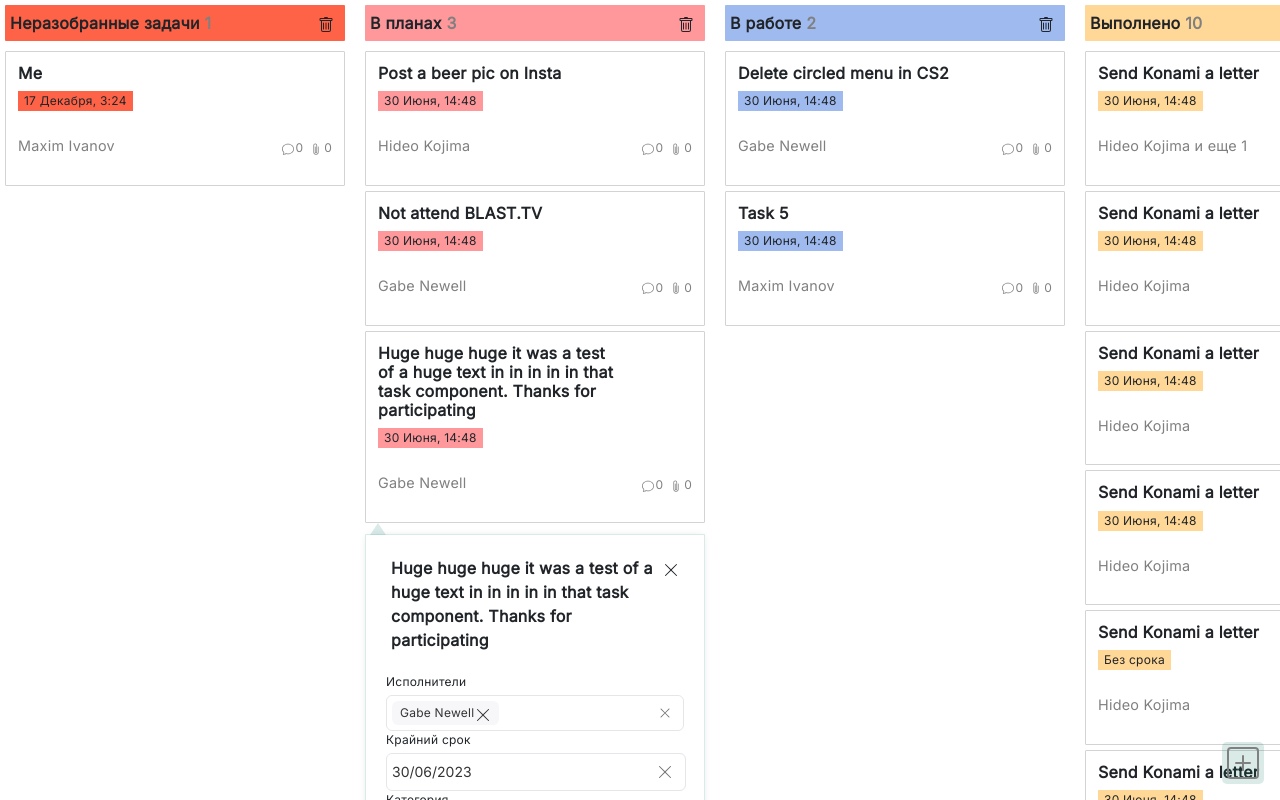
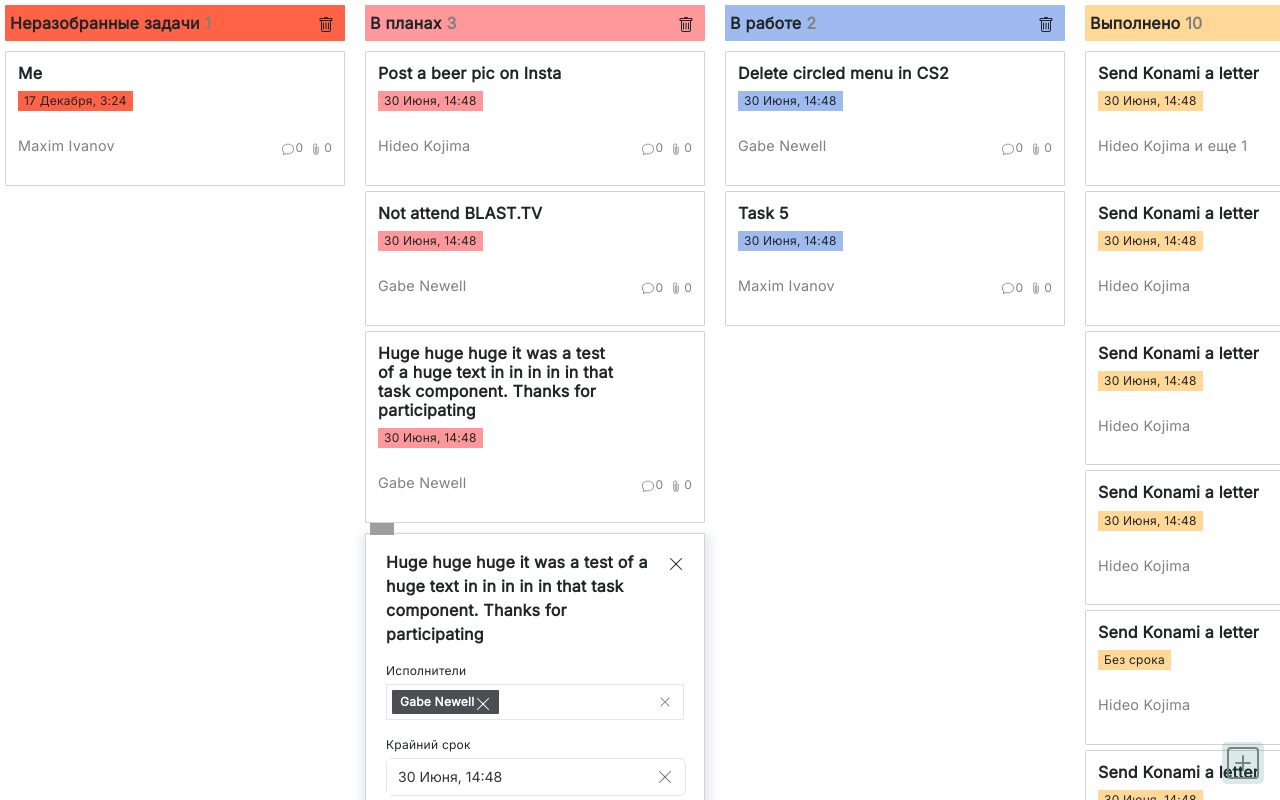
Before and after one commit to adonocolor/Task-Manager, a React app: page / in a window 1280 px wide. Both pictures are taken after a click on the element 535 px from the left and 426 px from the top of the page. Shown: the top 800 px of the page. Built offline with nearby package versions, Linux system fonts and the light colour scheme; grey boxes are pictures that could not be loaded.

Commit message:
style: updateTask and addTask modal forms

```diff
--- a/package.json
+++ b/package.json
@@ -25,6 +25,7 @@
     "autoprefixer": "^10.4.14",
     "babel-loader": "^9.1.2",
     "css-loader": "^6.8.1",
+    "file-loader": "^6.2.0",
     "html-webpack-plugin": "^5.5.1",
     "less": "^4.1.3",
     "less-loader": "^11.1.3",
--- a/src/components/Forms/Task/AddTaskForm.js
+++ b/src/components/Forms/Task/AddTaskForm.js
@@ -2,8 +2,9 @@ import React from "react";
 import {employees} from "../../../data/data";
 import '../../../styles/addTask.scss'
 import {CrossIcon} from "../../Icons";
-import {Button, Input, ButtonToolbar, Form, TagPicker, DatePicker, Uploader} from "rsuite";
+import {Button, Input, ButtonToolbar, Form, TagPicker, DatePicker} from "rsuite";
 import '../../../styles/rsuite.scss'
+import {inputStyle, labelStyle} from "./rsuiteStyles";
 
 const Textarea = React.forwardRef((props, ref) => <Input {...props} as="textarea" ref={ref} />);
 
@@ -25,24 +26,26 @@ export const AddTaskForm = ({open, onClose}) => {
             <Form>
                 <div className='form'>
                     <Form.Group style={{margin: 0, padding: 0}} >
-                        <Form.ControlLabel style={{fontSize: "0.75rem"}}>Название</Form.ControlLabel>
-                        <Input style={{fontSize: "0.75rem", width: "100%"}} placeholder='Название задачи'></Input>
+                        <Form.ControlLabel style={labelStyle}>Название</Form.ControlLabel>
+                        <Input style={inputStyle} placeholder='Название задачи'></Input>
                     </Form.Group>
                     <Form.Group style={{margin: 0, padding: 0}} >
-                        <Form.ControlLabel style={{fontSize: "0.75rem"}}>Исполнители</Form.ControlLabel>
-                        <TagPicker style={{fontSize: "0.75rem", width: "100%"}} data={data} />
+                        <Form.ControlLabel style={labelStyle}>Исполнители</Form.ControlLabel>
+                        <TagPicker placeholder={'Выберите пользователей'} style={inputStyle} data={data} />
                     </Form.Group>
                     <Form.Group style={{margin: 0, padding: 0}} >
-                        <Form.ControlLabel style={{fontSize: "0.75rem"}}>Крайний срок</Form.ControlLabel>
-                        <DatePicker />
+                        <Form.ControlLabel style={labelStyle}>Крайний срок</Form.ControlLabel>
+                        <DatePicker format={"dd.MM.yyyy"} placeholder={'дд.мм.гггг'}/>
                     </Form.Group>
                     <Form.Group style={{margin: 0, padding: 0}} >
-                        <Form.ControlLabel style={{fontSize: "0.75rem"}}>Добавить файл</Form.ControlLabel>
-                        <Uploader style={{fontSize: "0.75rem", width: "100%"}}  action="//jsonplaceholder.typicode.com/posts/" />
+                        <Form.ControlLabel style={labelStyle}>Добавить файл</Form.ControlLabel>
+                        <div className='rs-input fileCont'>
+                            <input type='file' className='file'/>
+                        </div>
                     </Form.Group>
                     <Form.Group controlId="textarea-1" style={{height: "100%", margin: 0, padding: 0}}>
-                        <Form.ControlLabel style={{fontSize: "0.75rem"}}>Комментарий</Form.ControlLabel>
-                        <Form.Control className='comment' placeholder='Введите комментарий' rows={2} name="textarea" style={{width: "100%",  maxHeight: 100 }} accepter={Textarea} />
+                        <Form.ControlLabel style={labelStyle}>Комментарий</Form.ControlLabel>
+                        <Form.Control className='comment' placeholder='Введите комментарий' rows={2} name="textarea" style={{width: "100%",  maxHeight: 100, fontSize: "0.75rem", borderRadius: "1px" }} accepter={Textarea} />
                     </Form.Group>
                 </div>
                 <div className='sendIt'>
--- a/src/components/Forms/Task/UpdateTaskForm.js
+++ b/src/components/Forms/Task/UpdateTaskForm.js
@@ -4,15 +4,15 @@ import { Form, TagPicker, DatePicker, InputPicker} from "rsuite";
 import {employees, taskStatus} from "../../../data/data";
 import '../../../styles/updateTask.scss'
 import '../../../styles/rsuite.scss'
+import '../../../data/data'
+import {inputStyle, formGroupStyle} from "./rsuiteStyles";
+import {parseDate} from "../../Task";
+import Arrow from '../../../svg/arrowIcon.svg';
+
 
 const categories = taskStatus.map((task) => {
     return ({label: task.title, value: task.id, color: task.color})
 })
-
-const formGroupStyle = {
-    margin: 0,
-    padding: 0,
-}
 
 
 export const UpdateTaskForm = ({open, onClose, title, author, date, status}) => {
@@ -41,7 +41,7 @@ export const UpdateTaskForm = ({open, onClose, title, author, date, status}) =>
 
         return (
             <div id="updateForm" className='updateFormContainer'>
-                <div className='arrowUp'></div>
+                    <img src={Arrow} alt='arrowIcon'/>
                 <div className='updateTask'>
                     <div className='header'>
                         <p>{title}</p>
@@ -53,20 +53,37 @@ export const UpdateTaskForm = ({open, onClose, title, author, date, status}) =>
                         <div className='form'>
                             <Form.Group style={formGroupStyle}>
                                 <Form.ControlLabel>Исполнители</Form.ControlLabel>
-                                <TagPicker defaultValue={author.map(item => item.id)} style={{fontSize: "0.75rem", width: "100%"}} data={employees} labelKey="name" valueKey="id" />
+                                <TagPicker defaultValue={author.map(item => item.id)} style={inputStyle} data={employees} labelKey="name" valueKey="id" />
                             </Form.Group>
                             <Form.Group style={formGroupStyle}>
                                 <Form.ControlLabel>Крайний срок</Form.ControlLabel>
-                                <DatePicker style={{fontSize: "0.75rem", width: "100%"}} defaultValue={date}/>
+                                <DatePicker type="date" format="yyyy.MM.dd HH:mm" style={inputStyle} locale={{
+                                    sunday: 'Вс',
+                                    monday: 'Пн',
+                                    tuesday: 'Вт',
+                                    wednesday: 'Ср',
+                                    thursday: 'Чт',
+                                    friday: 'Пт',
+                                    saturday: 'Сб',
+                                    ok: 'OK',
+                                    today: 'Сегодня',
+                                    yesterday: 'Вчера',
+                                    hours: 'Часов',
+                                    minutes: 'Минут',
+                                    seconds: 'Секунд'
+                                }}
+                                            placeholder={'гггг.мм.дд ЧЧ:мм'}
+                                            renderValue={(date) => parseDate(date)}
+                                            defaultValue={date} />
                             </Form.Group>
                             <Form.Group style={formGroupStyle}>
                                 <Form.ControlLabel>Категория</Form.ControlLabel>
                                 <InputPicker
+                                    style={inputStyle}
                                     data={categories}
                                     placeholder="Выберите категорию"
                                     defaultValue={status.id}
                                     disabledItemValues={disabledCategories}
-                                    style={{fontSize: "0.75rem", width: "100%"}}
                                     renderMenuItem={(label, item) => {
                                         return (
                                             <div style={{fontSize: "0.75rem", width: "100%"}}>
--- /dev/null
+++ b/src/components/Forms/Task/rsuiteStyles.js
@@ -0,0 +1,12 @@
+export const formGroupStyle = {
+    margin: "0 0 16px 0",
+    padding: 0,
+}
+
+export const inputStyle = {
+    fontSize: "0.75rem", width: "100%", borderRadius: "1px"
+}
+
+export const labelStyle = {
+    fontSize: "0.75rem", marginTop: "5px"
+}
--- a/src/components/Task.js
+++ b/src/components/Task.js
@@ -3,7 +3,7 @@ import '../styles/task.scss'
 import {CommentIcon, FileIcon} from "./Icons";
 import {UpdateTaskForm} from "./Forms/Task/UpdateTaskForm";
 
-function parseDate(date) {
+export function parseDate(date) {
     if (date === null) {
         return 'Без срока'
     }
--- a/src/styles/addTask.scss
+++ b/src/styles/addTask.scss
@@ -2,7 +2,7 @@
 
 #addTaskPortal {
   position: relative;
-  z-index: 100;
+  z-index: 3;
 }
 
 
@@ -31,7 +31,7 @@
 
 
     p {
-      font-size: 0.75rem;
+      font-size: 1rem;
       font-weight: 600;
     }
 
@@ -76,6 +76,20 @@
       resize: vertical;
     }
 
+    input.file {
+      font-size: 0.75rem;
+      width: 100%;
+    }
+
+    input &#file-upload-button {
+      font-size: 0.75rem;
+      width: 100%;
+      border-radius: 1px;
+      border-style: solid;
+      border-color: lightgrey;
+      margin: 2px;
+    }
+
     fieldset {
       border: none;
       display: flex;
--- a/src/styles/colors.scss
+++ b/src/styles/colors.scss
@@ -6,3 +6,4 @@ $awaiting : #FFD796;
 $succeed : #9FBAEF;
 $shadow: 0 0 8px -3px rgba(34, 60, 80, 0.2);
 $transparentBlack: rgba(0, 0, 0, 0.2);
+$updateShadow: 1px 6px 8px 5px rgba(34, 60, 80, 0.11);
--- a/src/styles/rsuite.scss
+++ b/src/styles/rsuite.scss
@@ -1,7 +1,7 @@
 @import 'rsuite/dist/rsuite.min.css';
 
 // CODE BELOW IS ABOUT TO BE PROPERLY FIXED! probably by .less customization file
-//
+
 .rs-form:not(.rs-form-inline) .rs-form-group:not(:last-child) {
   margin-bottom: 5px;
 }
@@ -15,8 +15,31 @@
   align-items: stretch;
 
   .rs-input, .rs-uploader-trigger-btn {
+    border-radius: 1px;
     margin: 0;
-    padding: 5px;
+  }
+
+  .rs-picker-toggle {
+    border-radius: 1px;
+    .rs-picker-toggle-value {
+      color: black;
+      font-style: normal;
+      font-weight: 400;
+      font-size: 0.75rem;
+    }
+    .rs-picker-toggle-placeholder {
+      font-style: normal;
+      font-weight: 400;
+      font-size: 0.75rem;
+    }
+
+    &.rs-picker-toggle-active {
+      .rs-picker-toggle-textbox {
+        font-style: normal;
+        font-weight: 400;
+        font-size: 0.75rem;
+      }
+    }
   }
 
   .rs-form-vertical {
@@ -28,6 +51,13 @@
     margin: 0;
   }
 
+  .rs-tag {
+    background: #4B4F53;
+    border-radius: 1px;
+    color: white;
+    font-weight: 700;
+  }
+
   .rs-stack-item {
     padding: 0;
   }
--- a/src/styles/updateTask.scss
+++ b/src/styles/updateTask.scss
@@ -4,7 +4,7 @@
   position: absolute;
   z-index: 3;
   width: 350px;
-  top: calc(100% - 1px);
+  top: calc(100% + 10px);
 
   .arrowUp {
     width: 0;
@@ -12,20 +12,28 @@
     border-top: 0;
     border-left: 8px solid transparent;
     border-right: 8px solid transparent;
-    border-bottom: 12px solid $grey;
+    border-bottom: 12px solid lightgrey;
     margin-left: 10px;
     margin-bottom: 0;
     position: relative;
     top: 1px;
   }
 
+  img {
+    height: 12px;
+    width: 24px;
+    position: absolute;
+    top: -10px;
+    margin-left: 10px;
+  }
+
   .updateTask {
     background: white;
-    box-shadow: $shadow;
+    box-shadow: $updateShadow;
     display: flex;
     flex-direction: column;
     border-style: solid;
-    border-color: $grey;
+    border-color: lightgrey;
     border-width: 1px;
     border-radius: 1px;
     margin: 0 5px 5px 5px;
@@ -35,7 +43,8 @@
       display: flex;
       align-items: baseline;
       justify-content: space-between;
-      padding-bottom: 16px;
+      margin: 0 0 16px 0;
+      padding: 0;
 
       p {
         font-weight: 600;
--- a/webpack.config.js
+++ b/webpack.config.js
@@ -54,6 +54,10 @@ module.exports = {
                 test: /\.css$/,
                 use: ['style-loader', 'css-loader'],
             },
+            {
+                test: /\.(png|jp(e*)g|svg|gif)$/,
+                type: "asset/resource",
+            },
         ]
     },
 }
```
Also changed, not shown: 1 other file (tests, documents, lock files or other folders).
